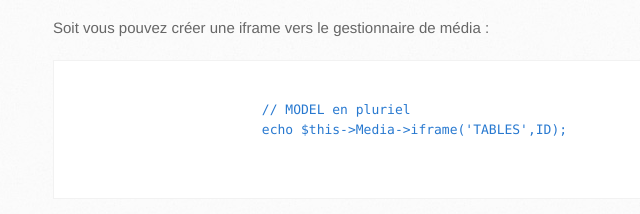
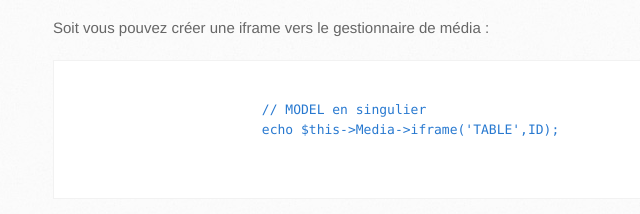
Before and after one commit to anouarcharif/CakePHP3-Media, a plain HTML site: page index.html in a window 1280 px wide. Shown: the part 3254-3468 px from the top of the page, 117-757 px from the left. Drawn offline with Linux system fonts and the light colour scheme.

Commit message:
Correction
Correct

```diff
--- a/index.html
+++ b/index.html
@@ -212,8 +212,8 @@ Maintenant que tout est en place il faut pouvoir ajouter, éditer et supprimer d
 	Soit vous pouvez créer une iframe vers le gestionnaire de média :
 	<pre>
 		<code>
-			// MODEL en pluriel
-			echo $this->Media->iframe('TABLES',ID);
+			// MODEL en singulier
+			echo $this->Media->iframe('TABLE',ID);
 		</code>
 	</pre>
 </p>
@@ -221,7 +221,7 @@ Maintenant que tout est en place il faut pouvoir ajouter, éditer et supprimer d
 	Ou au sain d'un formulaire ($this->Form->create()) vous pouvez créer un champs utilisant tinyMCE, CKEditor et Redactor.js, cette méthode prend les même paramètre que la méthode FormHelper::input.
 	<pre>
 		<code>
-		// $refName est en pluriel
+		// $refName est en singulier
 		echo $this->Media->tinymce($fieldName, $refName, $refID, $options = array ( ));
 		echo $this->Media->ckeditor($fieldName, $refName, $refID, $options = array ( ));
 		echo $this->Media->redactor($fieldName, $refName, $refID, $options = array ( ));
```
